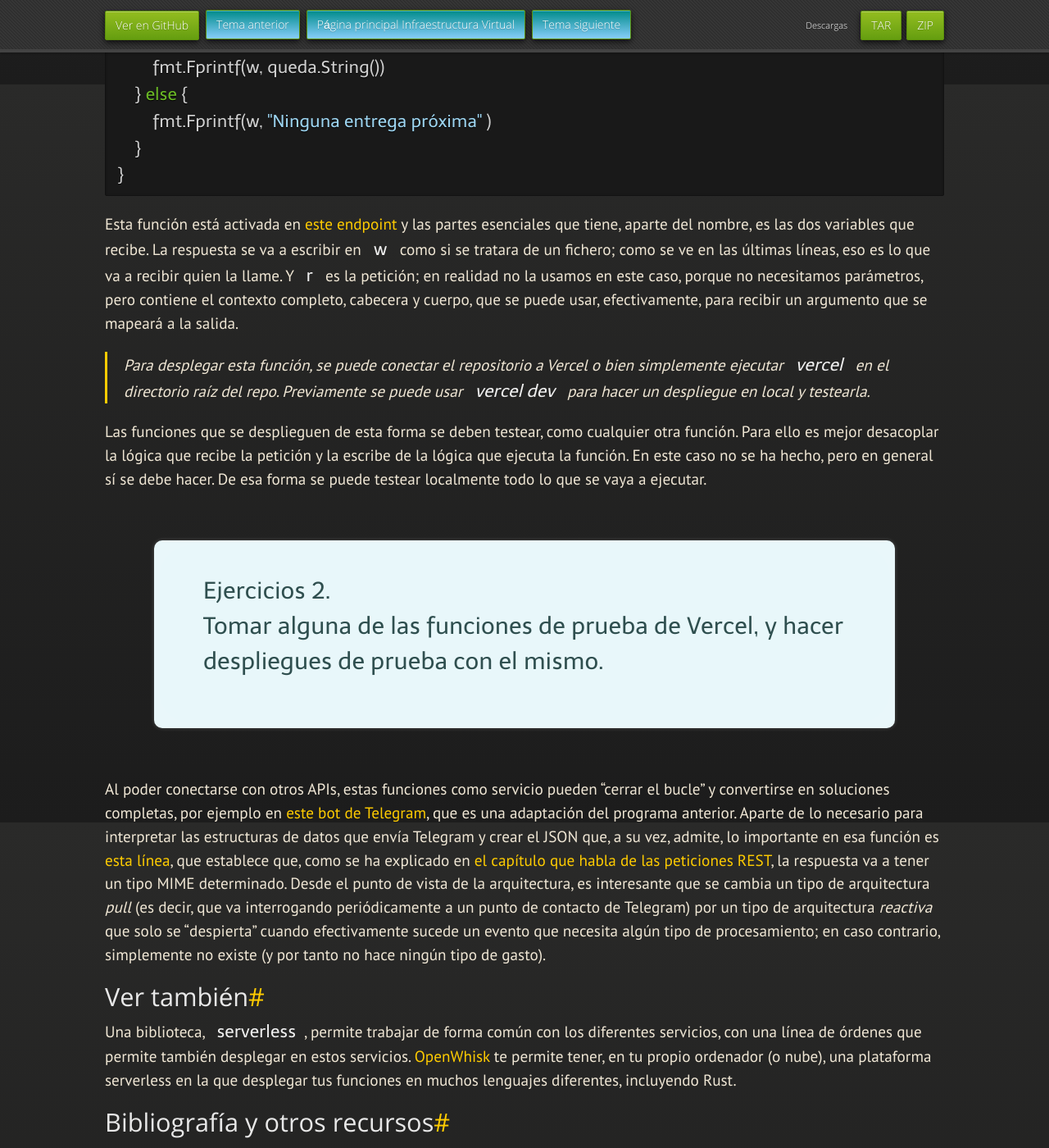
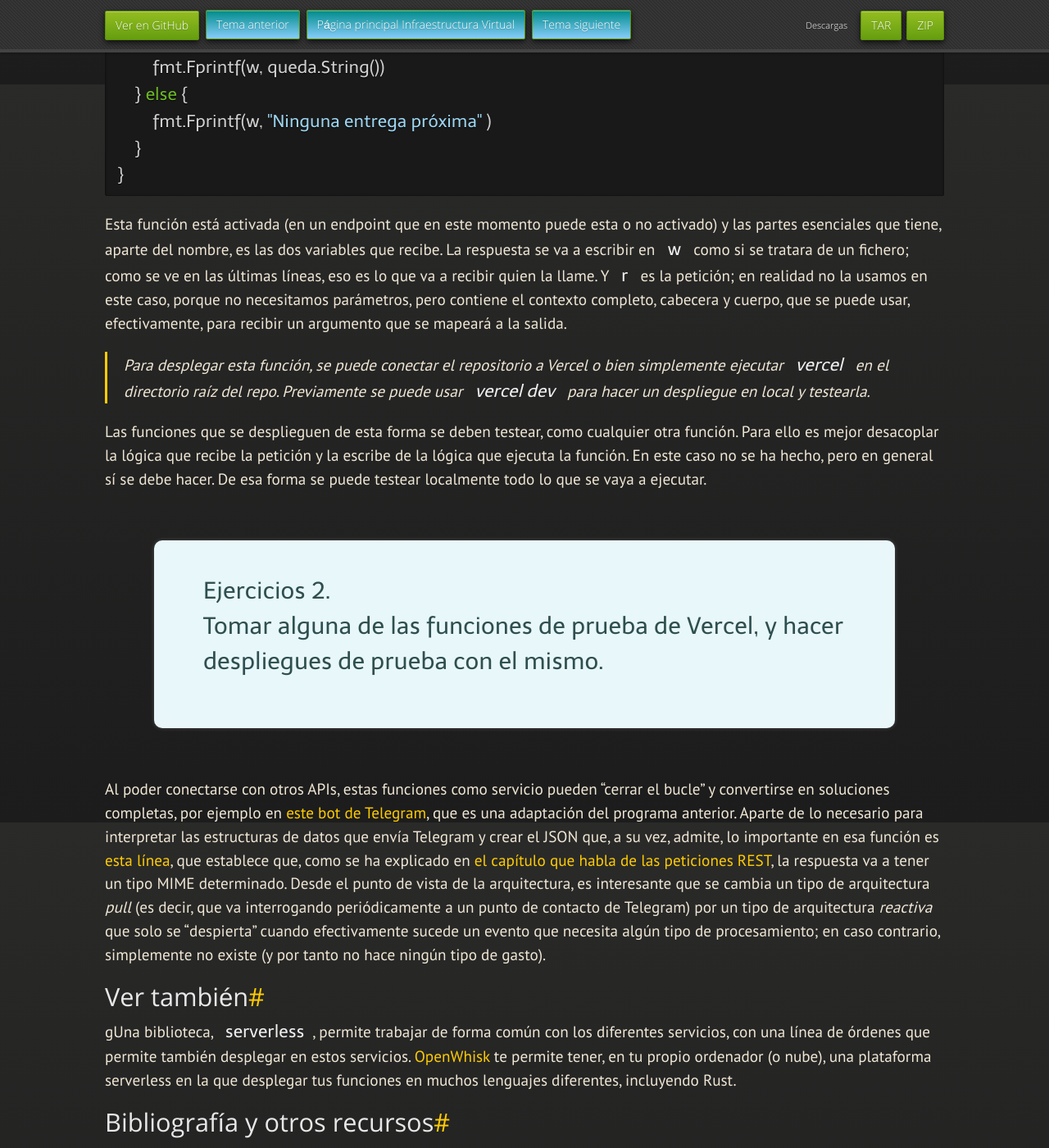
Before and after one commit to JJ/IV, a Jekyll site: the page built from documentos/temas/Serverless.md, in a window 1280 px wide and 1400 px high, scrolled down 4397 px. Shown: the whole window at 82% size. Built offline with Jekyll 4.4.1, drawn with Linux system fonts in a browser that asks for light colours; nearby versions of some CDN libraries; some web fonts are replaced; our own code applies the rules of GitHub Pages for plain Markdown files.

Commit message:
Sync documentos/temas/Serverless.md de master a gh-pages

````diff
--- a/documentos/temas/Serverless.md
+++ b/documentos/temas/Serverless.md
@@ -186,10 +186,8 @@ func Handler(w http.ResponseWriter, r *http.Request) {
 }
 ```
 
-Esta función está activada
-en
-[este endpoint](https://vercel-cuantoqueda-go.jjmerelo.vercel.app/api/cuantoqueda)
-y las partes esenciales que tiene, aparte del nombre, es las dos
+Esta función está activada (en un endpoint que en este momento puede
+esta o no activado) y las partes esenciales que tiene, aparte del nombre, es las dos
 variables que recibe. La respuesta se va a escribir en `w` como si se
 tratara de un fichero; como se ve en las últimas líneas, eso es lo que
 va a recibir quien la llame. Y `r` es la petición; en realidad no la
@@ -238,7 +236,7 @@ no hace ningún tipo de gasto).
 
 ## Ver también
 
-Una
+gUna
 biblioteca, [`serverless`](https://github.com/serverless/serverless),
 permite trabajar de forma común con los diferentes servicios, con una
 línea de órdenes que permite también desplegar en estos
````
